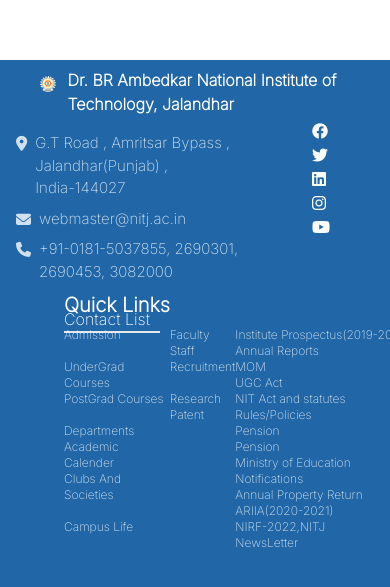
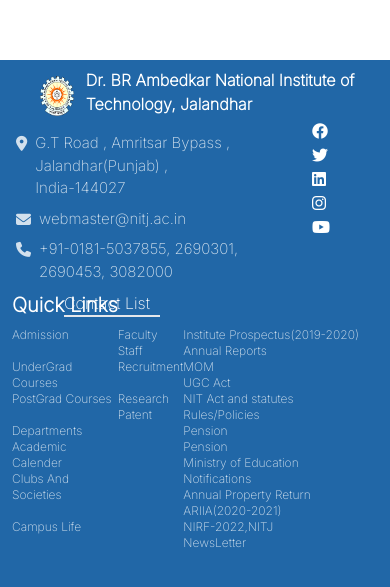
Before and after one commit to wdmc-nitj/footer.github.io, a website: page index.html in a window 390 px wide. Shown: the part 151-738 px from the top of the page. Drawn offline with nearby package versions, Linux system fonts and the light colour scheme.

Commit message:
Update index.html

```diff
--- a/index.html
+++ b/index.html
@@ -15,8 +15,7 @@
       <div class="bg-[#2167A7] h-3/4 text-white fixed inset-x-0 bottom-0 flex flex-col lg:flex-row" style="font-family:'Inter', sans-serif;">
 <div class="flex flex-col h-1/3">
     <div class="flex  align-middle">
-    <img src="./images/nitj-logo.png" alt="NITJ logo"     class="lg:ml-16 lg:mt-16 mt-4 ml-10" style="width: 4vw;
-    height: 4vw;">
+    <img src="./images/nitj-logo.png" alt="NITJ logo"     class="lg:ml-16 lg:mt-16 mt-4 ml-10 lg:w-[4vw] lg:h-[vw] w-[4vh] h-[vh]">
     <h2 class="lg:ml-2 lg:mt-16  text-base font-bold lg:w-3/5 w-4/5 mt-2 ml-3">
         Dr. BR Ambedkar National Institute of Technology, Jalandhar
     </h2>
@@ -36,12 +35,12 @@
     <h3>  +91-0181-5037855, 2690301, 2690453, 3082000</h3>
 </div>
 </div>
-<div class="ml-[4em] mt-6 lg-text-lg text-base border-b-2 w-[6em] relative"><a href="#">Contact List</a></div>
+<div class="ml-[4em] lg:mt-6 mt-2 lg-text-lg text-base border-b-2 w-[6em] relative"><a href="#">Contact List</a></div>
 </div>
 
 <div class="lg:border-r-2 lg:border-y-gray-300 lg:border-dashed lg:opacity-80 lg:h-3/4 lg:relative lg:right-20 none mt-5"></div>
 
-<div class="lg:mt-10 lg:w-[54%] w-[90%] mr-16 ml-16 lg:ml-0 mb-3.5 mt-0">
+<div class="lg:mt-10 lg:w-[54%] w-[90%] lg:mr-10 lg:ml-1 ml-3 mr-3 mb-3.5 mt-0">
     <h2 class="mb-2 text-xl font-semibold">Quick Links</h2>
     <div class="flex justify-between">
     <div class="flex flex-col opacity-80 lg:text-[14px] text-xs">
```
